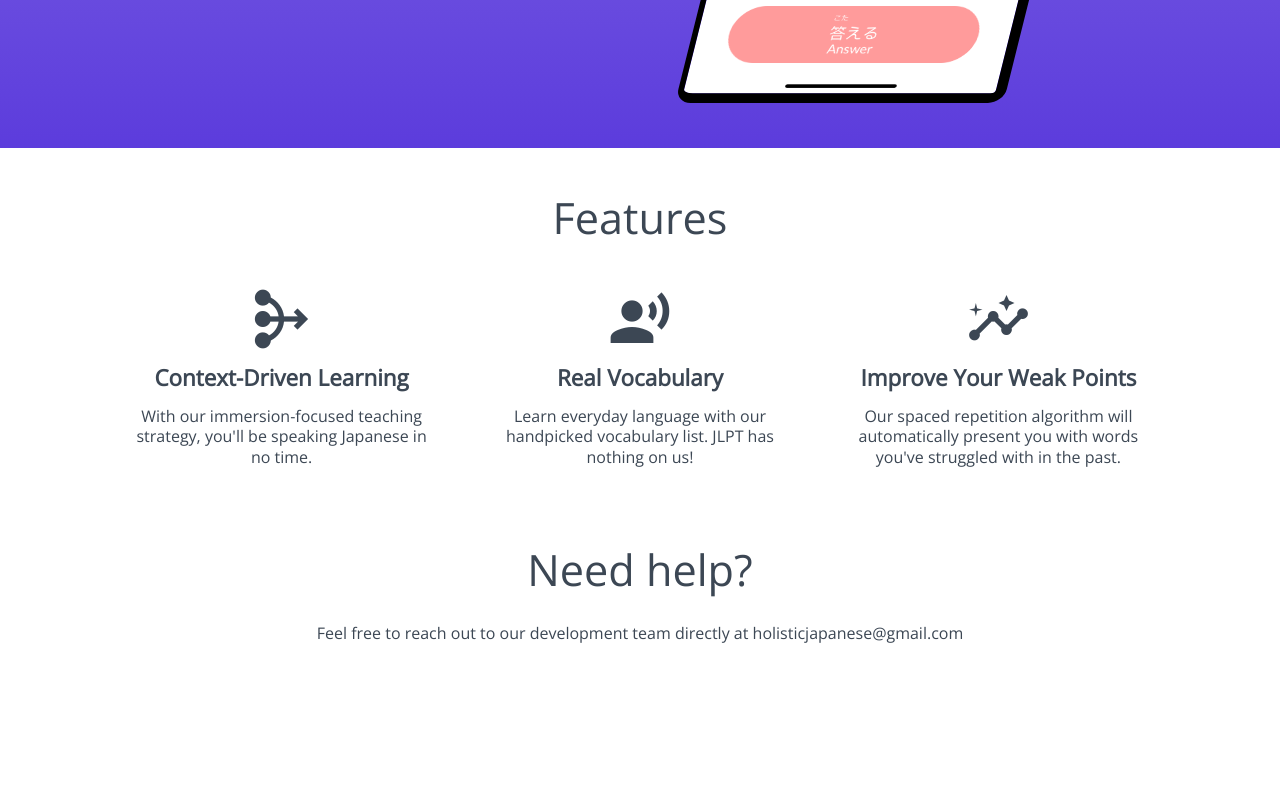
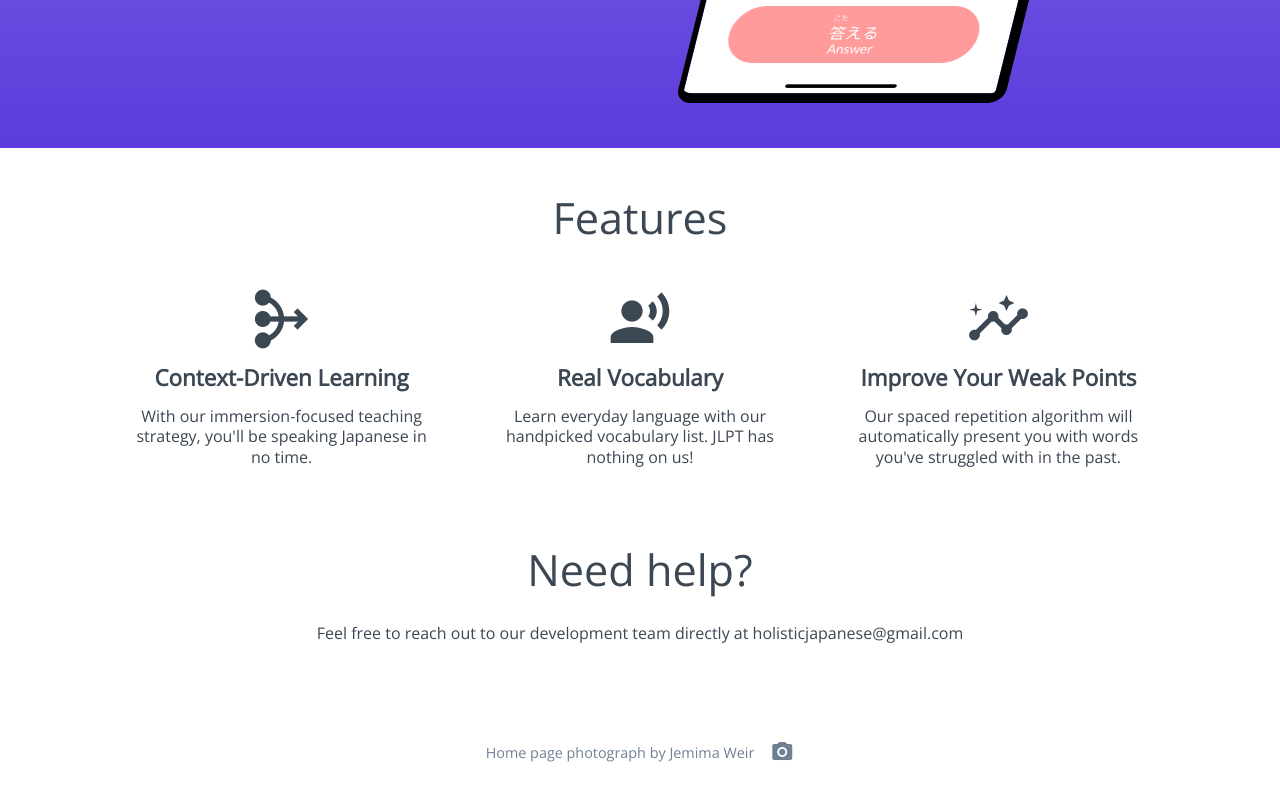
Before and after one commit to HugoKawamata/holistic-server, a website: page src/static/index.html in a window 1280 px wide. Shown: the part 651-1451 px from the top of the page. Before the commit the page ends 1391 px from the top, so only its background shows below. Drawn offline with nearby package versions, Linux system fonts and the light colour scheme; files that its build step writes are made by us from their sources; files whose address does not match are found by name.

Commit message:
✨ Add jemima credit

```diff
--- a/public/css/styles.css
+++ b/public/css/styles.css
@@ -212,5 +212,19 @@ a {
 }
 
 footer {
-  margin-bottom: 6rem;
+  margin-bottom: 3rem;
+  margin-top: 6rem;
 }
+
+footer p {
+  align-items: center;
+  display: flex;
+  justify-content: center;
+  font-size: 0.9rem;
+  color: #708093;
+}
+
+footer i {
+  margin-left: 1rem;
+  color: #708093;
+}
--- a/src/static/index.html
+++ b/src/static/index.html
@@ -102,6 +102,8 @@
         </div>
       </div> -->
       <footer>
+        <p>Home page photograph by Jemima Weir<a href="https://www.instagram.com/jemima_weir" target="_blank"><i class="material-icons">camera_alt</i></a></p>
+      </footer>
     </div>
   </body>
 </html>
```
